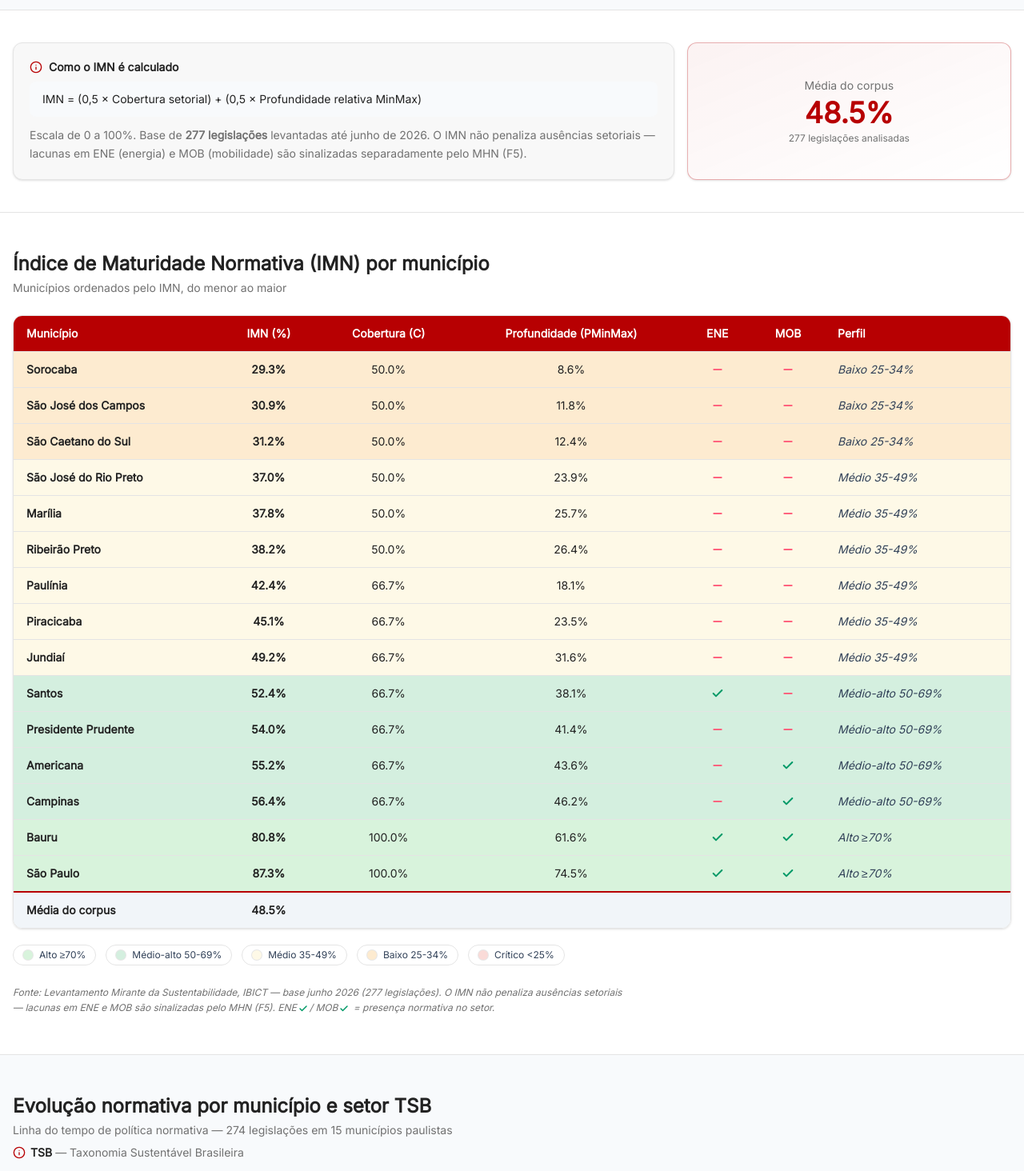
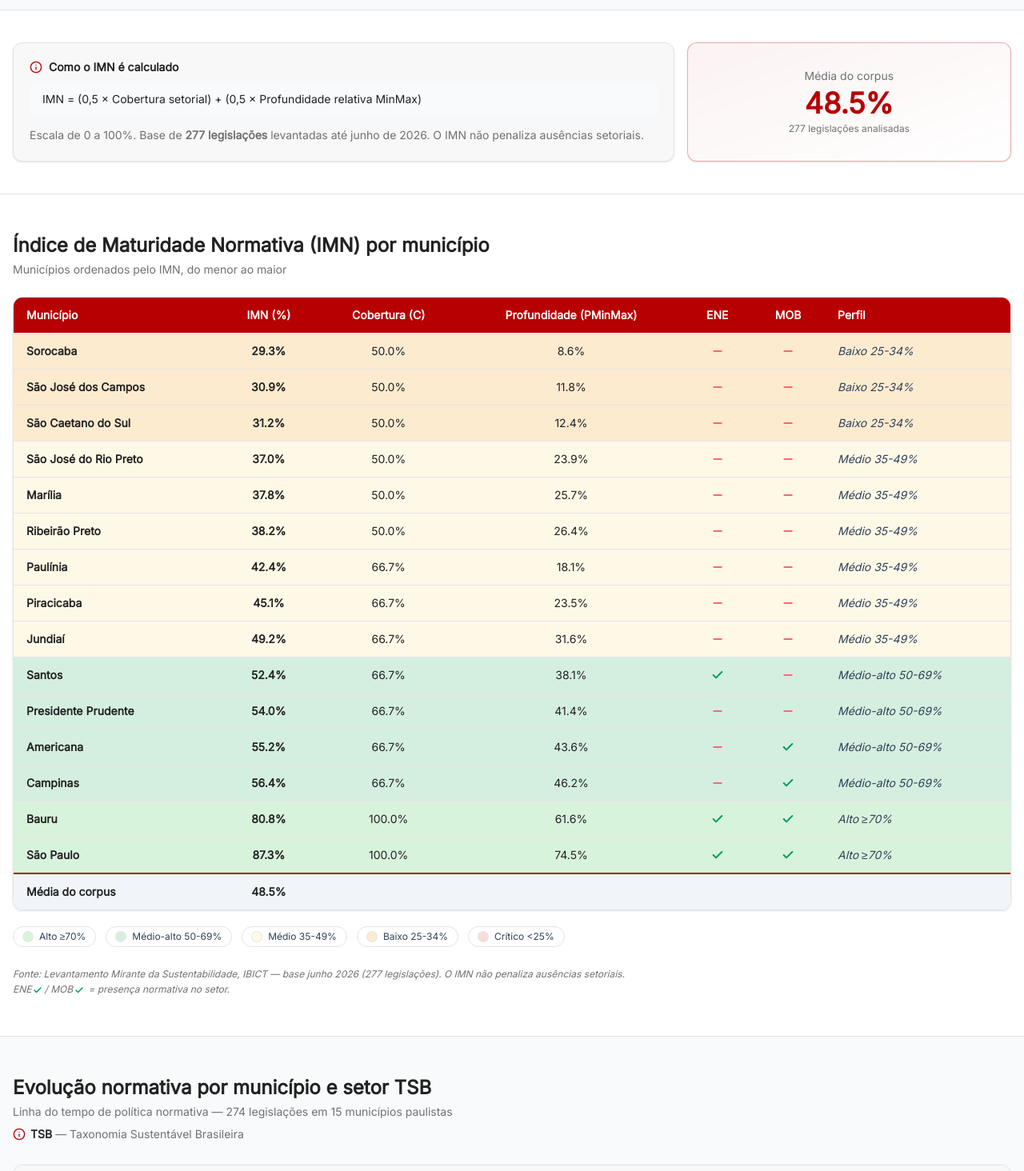
Before and after one commit to phf30012006/MiranteFront, a React (Vite) app: page /indicadores in a window 1280 px wide. Shown: the part 319-1783 px from the top of the page at 80% size. Built offline with nearby package versions, Linux system fonts and the light colour scheme; no server answers.

Commit message:
fix: retirada da menção ao MHN

```diff
--- a/src/pages/Indicadores/index.jsx
+++ b/src/pages/Indicadores/index.jsx
@@ -139,8 +139,7 @@ export default function IndicadoresPage() {
                 </p>
                 <p className="mt-3 text-sm text-muted-foreground leading-relaxed">
                   Escala de 0 a 100%. Base de <strong>277 legislações</strong> levantadas até junho de 2026. O IMN não
-                  penaliza ausências setoriais — lacunas em ENE (energia) e MOB (mobilidade) são sinalizadas
-                  separadamente pelo MHN (F5).
+                  penaliza ausências setoriais.
                 </p>
               </div>
               <div className="flex flex-col justify-center rounded-xl border border-primary/30 bg-gradient-to-br from-primary/5 to-transparent p-5 text-center shadow-sm">
@@ -215,7 +214,7 @@ export default function IndicadoresPage() {
 
             <p className="mt-6 max-w-3xl text-xs italic leading-relaxed text-muted-foreground">
               Fonte: Levantamento Mirante da Sustentabilidade, IBICT — base junho 2026 (277 legislações). O IMN não
-              penaliza ausências setoriais — lacunas em ENE e MOB são sinalizadas pelo MHN (F5). ENE
+              penaliza ausências setoriais. ENE
               <Check className="mx-0.5 inline h-3 w-3 text-emerald-600" strokeWidth={3} />/ MOB
               <Check className="mx-0.5 inline h-3 w-3 text-emerald-600" strokeWidth={3} /> = presença normativa no
               setor.
```
